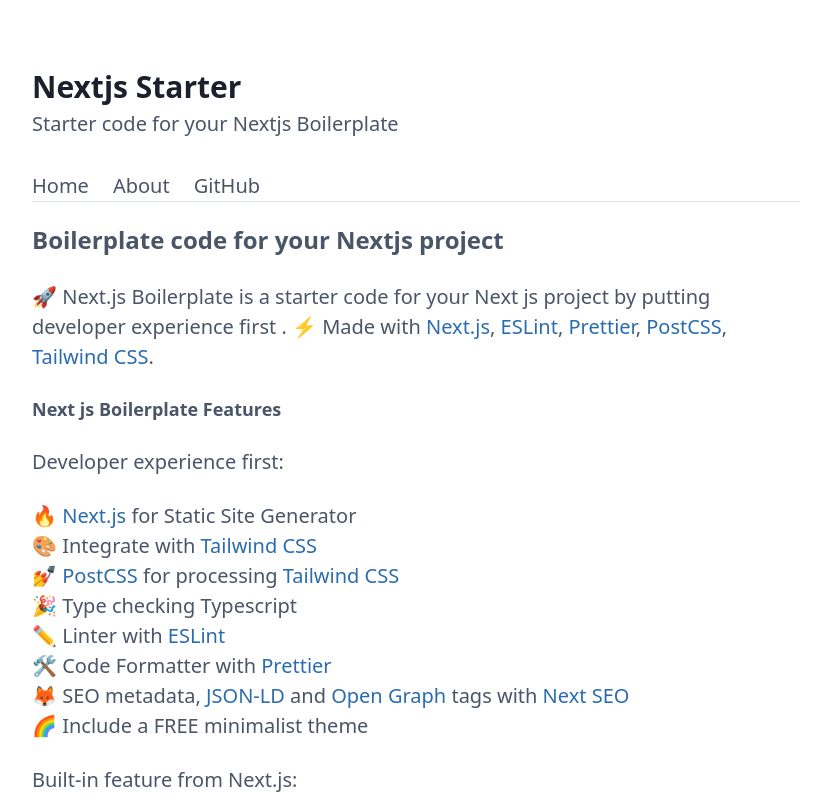
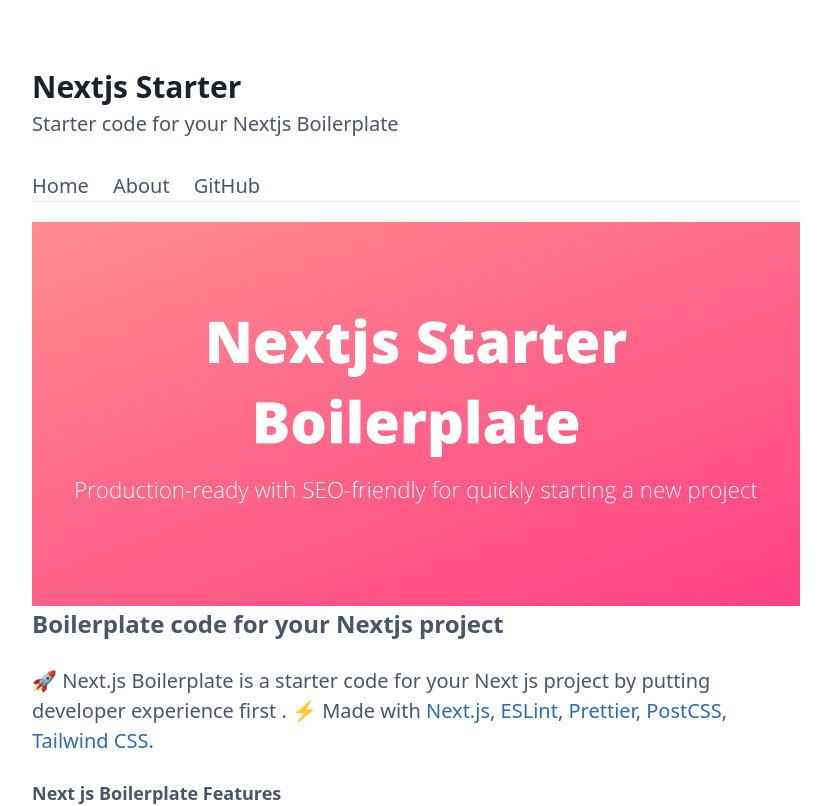
Before and after one commit to CyberWarrior1224/next.js-boilerplate, a Next.js app: page / in a window 1280 px wide. Shown: the top 806 px of the page, without its empty margins (224-1055 px from the left). Built offline with nearby package versions, Linux system fonts and the light colour scheme.

Commit message:
Add banner in homepage

```diff
--- a/src/pages/index.tsx
+++ b/src/pages/index.tsx
@@ -12,6 +12,12 @@
       />
     )}
   >
+    <a href="https://github.com/ixartz/Next-js-Boilerplate">
+      <img
+        src={`${process.env.baseUrl}/assets/images/nextjs-starter-banner.png`}
+        alt="Nextjs starter banner"
+      />
+    </a>
     <h1 className="font-bold text-2xl">Boilerplate code for your Nextjs project</h1>
     <p>
       <span role="img" aria-label="rocket">
```
Also changed, not shown: 1 other file (tests, documents, lock files or other folders).
